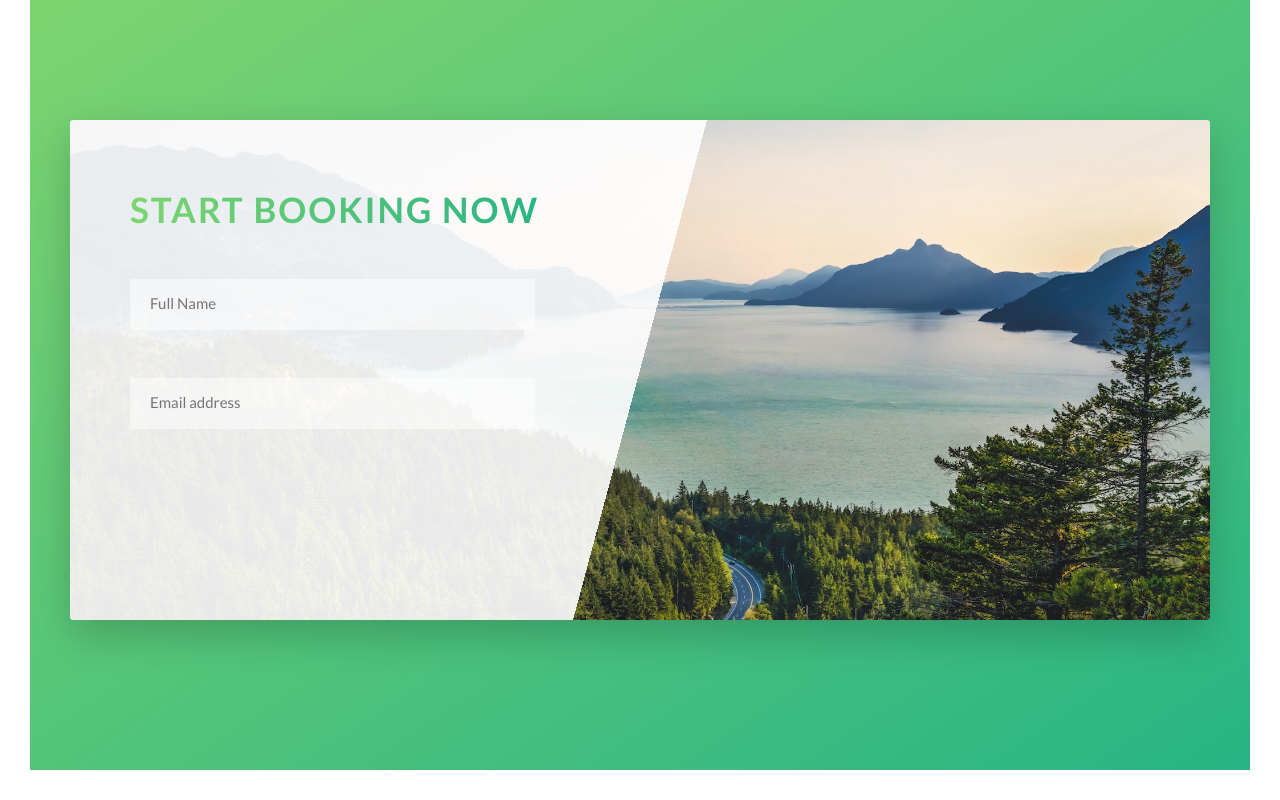
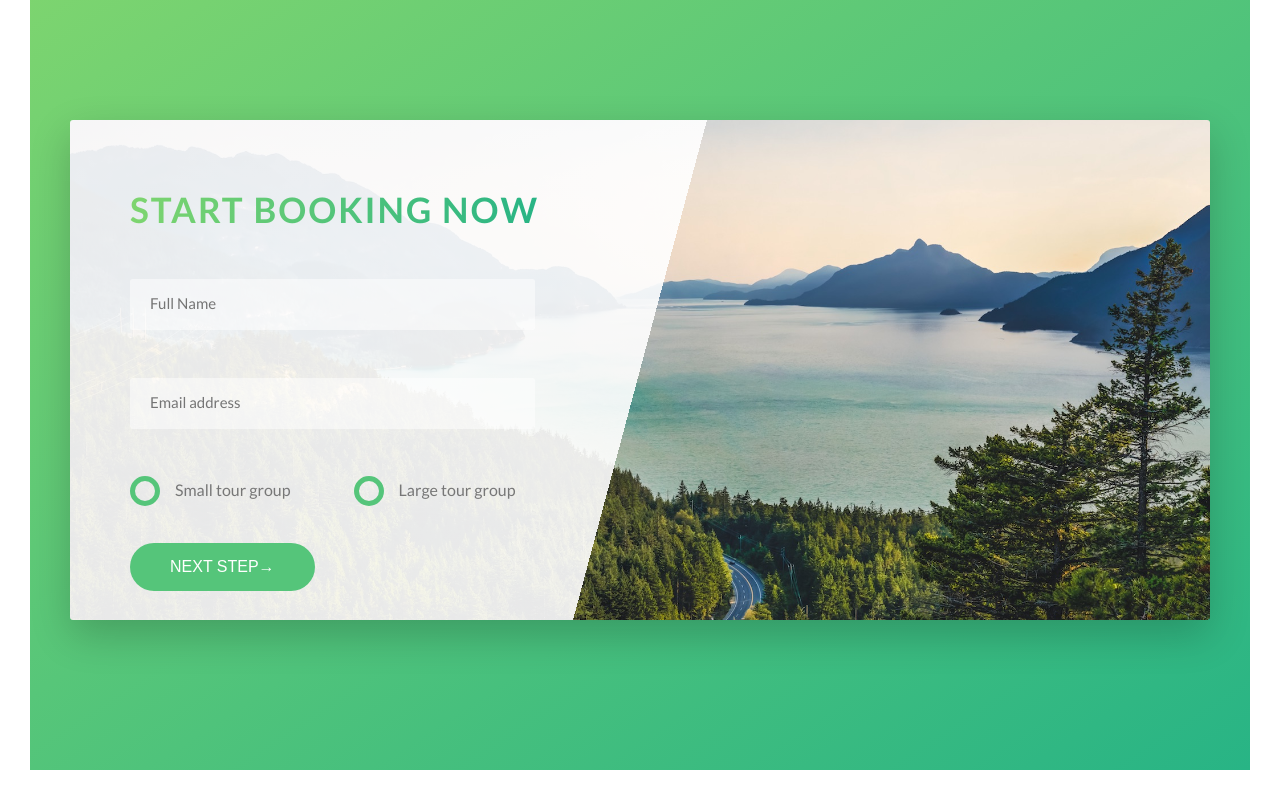
Before and after one commit to ericblandet/natours-css, a website: page index.html in a window 1280 px wide. Shown: the part 4526-5326 px from the top of the page. Drawn offline with Linux system fonts and the light colour scheme.

Commit message:
form completed

```diff
--- a/index.html
+++ b/index.html
@@ -290,6 +290,23 @@
                     <input type="email" class="form__input" placeholder="Email address" id="email" required>
                     <label for="email" class="form__label">Email address</label>
                   </div>
+                  <div class="form__group u-margin-bottom-medium">
+                    <div class="form__radio-group">
+                      <input type="radio" class="form__radio-input" id="small" name="size">
+                      <label for="small" class="form__radio-label">
+                        <span class="form__radio-button"></span>Small tour group
+                      </label>
+                    </div>
+                    <div class="form__radio-group">
+                      <input type="radio" class="form__radio-input" id="large" name="size">
+                      <label for="large" class="form__radio-label">
+                        <span class="form__radio-button"></span>Large tour group
+                      </label>
+                    </div>
+                  </div>
+                  <div class="form__group">
+                    <button class="btn btn--green">Next step&rarr;</button>
+                  </div>
                 </form>
               </div>
             </div>
--- a/sass/base/_utilities.scss
+++ b/sass/base/_utilities.scss
@@ -1,10 +1,8 @@
-.u-center-text {
-  text-align: center;
-}
+.u-center-text { text-align: center !important}
 
-.u-margin-bottom-small { margin-bottom: 1.5rem }
-.u-margin-bottom-medium { margin-bottom: 4rem }
-.u-margin-bottom-big { margin-bottom: 8rem }
+.u-margin-bottom-small { margin-bottom: 1.5rem !important}
+.u-margin-bottom-medium { margin-bottom: 4rem !important}
+.u-margin-bottom-big { margin-bottom: 8rem !important }
 
-.u-margin-top-big { margin-top: 8rem }
-.u-margin-top-huge { margin-top: 10rem }
+.u-margin-top-big { margin-top: 8rem !important }
+.u-margin-top-huge { margin-top: 10rem !important }
--- a/sass/components/_button.scss
+++ b/sass/components/_button.scss
@@ -1,4 +1,5 @@
 .btn {
+  &,
   &:link,
   &:visited {
     text-transform: uppercase;
@@ -9,9 +10,13 @@
     transition: all 0.2s ;
     position: relative;
     font-size: $default-font-size;
+
+    // change for the button element
+    border: none;
+    cursor: pointer;
   }
 
-  &:hover{
+  &:hover {
     transform: translateY(-3px);
     box-shadow: 0 1rem 2rem rgba($color-black,0.2);
 
@@ -21,9 +26,11 @@
     }
   }
 
-  &:active {
+  &:active,
+  &:focus {
     transform: translateY(-1px);
     box-shadow: 0 .5rem 1rem rgba($color-black,0.2);
+    outline: none;
   }
 
   &--white {
--- a/sass/components/_form.scss
+++ b/sass/components/_form.scss
@@ -15,6 +15,7 @@
     border-bottom: 3px solid transparent;
     width: 90%;
     display: block;
+    transition: all .3s;
 
     &:focus {
       outline: none;
@@ -45,4 +46,51 @@
     visibility: hidden;
     transform: translateY(-4rem);
   }
+
+  &__radio-group {
+    width: 49%;
+    display:inline-block;
+  }
+
+  &__radio-label {
+    font-size: $default-font-size;
+    cursor: pointer;
+    position: relative;
+    padding-left: 4.5rem;
+  }
+
+  &__radio-button {
+    height: 3rem;
+    width: 3rem;
+    border: 5px solid $color-primary;
+    border-radius: 50%;
+    display: inline-block;
+    position: absolute;
+    left: 0;
+    top: -.4rem;
+
+    &::after {
+      content: "";
+      display: block;
+      height: 1.3rem;
+      width: 1.3rem;
+      border-radius: 50%;
+      position:absolute;
+      top: 50%;
+      left: 50%;
+      transform: translate(-50%, -50%);
+      background-color: $color-primary;
+      opacity: 0;
+      transition: all .1s
+    }
+  }
+
+  &__radio-input:checked ~ &__radio-label &__radio-button::after {
+    opacity: 1;
+  }
+
+  &__radio-input {
+    display: none;
+  }
+
 }
```
Also changed, not shown: css/style.css.
